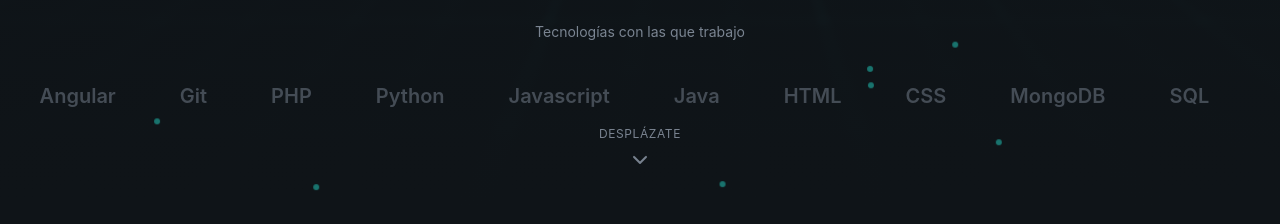
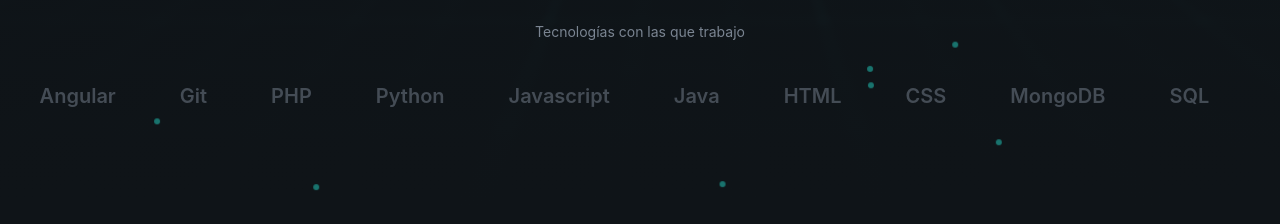
Before and after one commit to LauraAlbertDev/portfolio, a React (Vite) app: page / in a window 1280 px wide. Shown: the part 868-1092 px from the top of the page. Built offline with nearby package versions, Linux system fonts and the light colour scheme.

Commit message:
fix: Fix scroll reveal

```diff
--- a/src/sections/Hero.jsx
+++ b/src/sections/Hero.jsx
@@ -1,4 +1,4 @@
-import { ArrowRight, ChevronDown } from "lucide-react";
+import { ArrowRight } from "lucide-react";
 import { Button } from "@/components/Button";
 import { scrollToSection } from "@/utils/scrollReveal";
 import { useTranslation } from "@/i18n/LanguageContext";
@@ -9,11 +9,6 @@ import { ProfileCard } from "@/components/hero/ProfileCard";
 
 export const Hero = () => {
     const { t } = useTranslation();
-
-    const handleScrollToAbout = (e) => {
-        e.preventDefault();
-        scrollToSection("#about");
-    };
 
     return (
         <section id="hero" className="relative min-h-screen flex items-center overflow-hidden">
@@ -46,7 +41,7 @@ export const Hero = () => {
                         </div>
 
                         <div className="flex flex-wrap gap-4 animate-fade-in animate-delay-300">
-                            <Button size="lg">
+                            <Button size="lg" onClick={(e) => scrollToSection("#contact", e)}>
                                 {t("hero.contactBtn")} <ArrowRight className="w-5 h-5" />
                             </Button>
                         </div>
@@ -62,17 +57,6 @@ export const Hero = () => {
 
                 <SkillsMarquee skillsTitle={t("hero.skillsTitle")} />
             </div>
-
-            <div className="absolute bottom-8 left-1/2 -translate-x-1/2 animate-fade-in animate-delay-700">
-                <a
-                    href="#about"
-                    onClick={handleScrollToAbout}
-                    className="flex flex-col items-center gap-2 text-muted-foreground hover:text-primary transition-colors duration-300"
-                >
-                    <span className="text-xs uppercase tracking-wider">{t("hero.scroll")}</span>
-                    <ChevronDown className="w-6 h-6 animate-bounce" />
-                </a>
-            </div>
         </section>
     );
 };
--- a/src/utils/scrollReveal.js
+++ b/src/utils/scrollReveal.js
@@ -36,7 +36,11 @@ export function initScrollReveal() {
     });
 }
 
-export function scrollToSection(href) {
+export function scrollToSection(href, e) {
+    if (e && typeof e.preventDefault === "function") {
+        e.preventDefault();
+    }
+
     if (href === "#" || href === "") {
         window.scrollTo({ top: 0, behavior: "smooth" });
         return;
```
